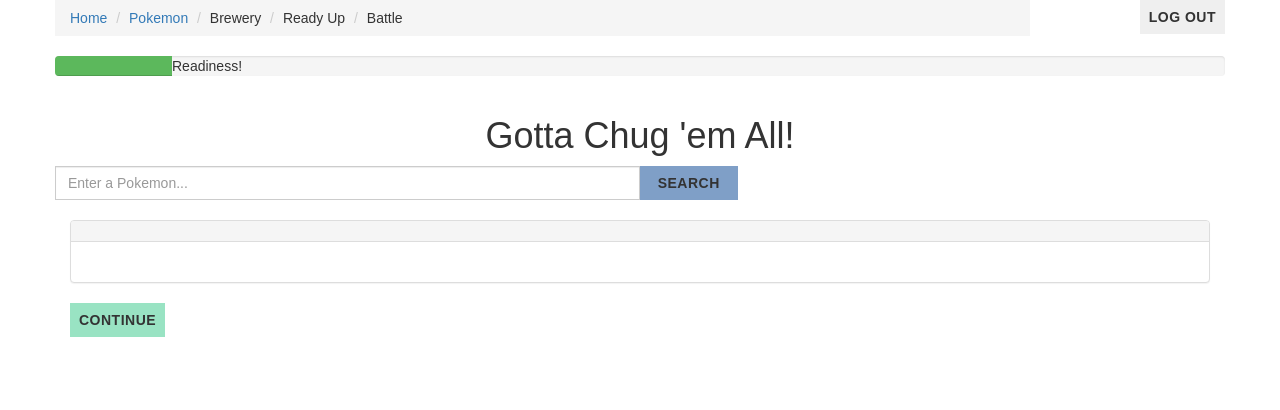
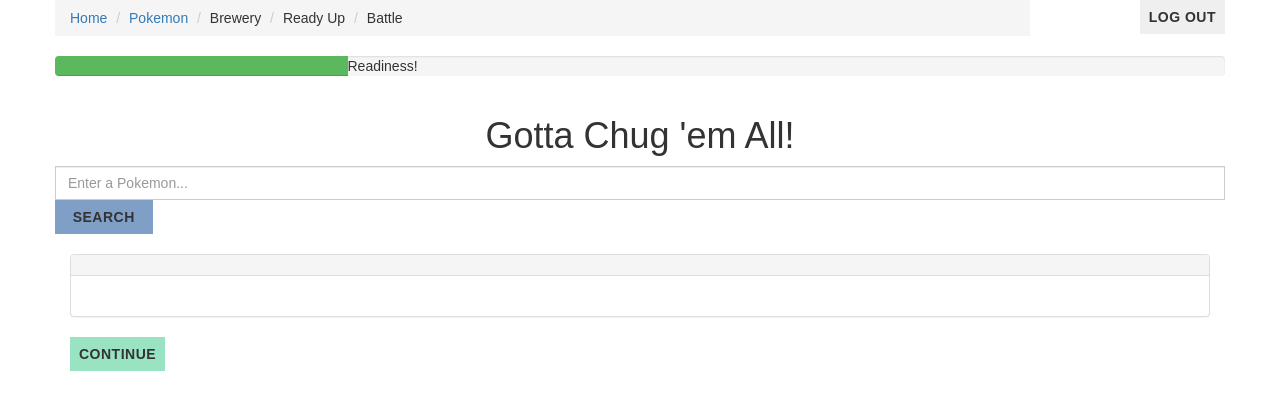
Before and after one commit to Fitchburgh/poke_brew, a Rails app: page /pokemon/index in a window 1280 px wide. Shown: the top 410 px of the page. Run offline with Rails 7, Linux system fonts and the light colour scheme; style sheets or scripts are compiled from the project's sources; some libraries are stand-ins or nearby versions; some web fonts are replaced.

Commit message:
html and css updated.  Pretty much where I want it, just need to add effects, colors, and images. Base groundwork done for the flow of the app.

```diff
--- a/app/assets/stylesheets/main.css
+++ b/app/assets/stylesheets/main.css
@@ -7,11 +7,19 @@
   max-width: 25%;
 }
 
-#pkmnSearch {
-  max-width: 50%
+#pkmnSearch, #brewerySearch {
+
 }
 
-.beer-continue-btn, .poke-continue-btn {
+.display-current-btn {
+
+}
+
+.search-bars {
+  text-align: center;
+}
+
+.continue-btn {
   background-color: rgba(53, 199, 136, 0.5);
 }
 
--- a/app/views/game/battle.html.erb
+++ b/app/views/game/battle.html.erb
@@ -19,3 +19,6 @@
     <h1 class="countdown text-center"></h1>
   </div>
 </div>
+<div class="container battle-board-container">
+
+</div>
--- a/app/views/game/index.html.erb
+++ b/app/views/game/index.html.erb
@@ -27,13 +27,16 @@
     <div class="col-sm-12">
       <div class="panel panel-default">
         <div class="panel-heading">
-          <h3 class="panel-title"></h3>
+          <h3 class="panel-title poke-panel-title"></h3>
         </div>
         <div class="panel-body">
           <ul class="pokemonLoadout">
           </ul>
+          <ul class="attacks-ul">
+          </ul>
         </div>
       </div>
+      <button type="submit" class="btn sharp btn-primary display-current-btn col-md-1"><p>View Current 'Mon</p>
     </div>
 
   </div>
--- a/app/views/pokemon/index.html.erb
+++ b/app/views/pokemon/index.html.erb
@@ -11,7 +11,7 @@
   </div>
   <div class="row">
     <div class="progress">Readiness!
-      <div class="progress-bar sharp progress-bar-success" role="progressbar" aria-valuenow="10" aria-valuemin="0" aria-valuemax="100" style="width: 10%">
+      <div class="progress-bar sharp progress-bar-success" role="progressbar" aria-valuenow="25" aria-valuemin="0" aria-valuemax="100" style="width: 25%">
       </div>
     </div>
   </div>
@@ -19,9 +19,10 @@
 
 <div class="container main-body">
   <h1 class="tagline text-center"> Gotta Chug 'em All!</h1>
-  <div class="row">
+  <div class="row search-bars">
     <input type="text" class="form-control sharp search-bar col-sm-3" autocomplete="off" id="pkmnSearch" placeholder="Enter a Pokemon..."></input>
-    <button type="submit" class="btn sharp btn-default pkmn-search-btn col-md-1">Search</button>
+    <br />
+    <button type="submit" class="btn sharp btn-default pull-left pkmn-search-btn col-md-1">Search</button>
   </div>
   <br />
   <div class="pokeLoadout">
@@ -34,8 +35,9 @@
         </ul>
       </div>
     </div>
-    <a href="/brewery/index"><button type="submit" class="btn sharp btn-default poke-continue-btn col-md-1">Continue</button></a>
+
   </div>
+  <a href="/brewery/index"><button type="submit" class="btn sharp btn-default continue-btn col-md-1">Continue</button></a>
 </div>
 <br />
 <!-- <div class="container">
--- /dev/null
+++ b/cache/pokemon/growlithe.json
@@ -0,0 +1 @@
+{"name":"growlithe","weight":190,"type":{"slot":1,"type":{"url":"http://pokeapi.co/api/v2/type/10/","name":"fire"}},"attacks":[{"attack_one":"","attack_two":"","attack_three":"","attack_four":""}]}
--- a/config/routes.rb
+++ b/config/routes.rb
@@ -3,7 +3,7 @@
 
   devise_for :trainers
   # root to: 'pokemon#index'
-  root to: 'game#home'
+  root to: 'game#index'
 
   get 'brewery/index'
 
```
Also changed, not shown: app/assets/javascripts/main.js (+48 -29 lines), app/views/brewery/index.html.erb (+5 -3 lines), app/views/game/loadout.html.erb (+1 -6 lines), 1 other file.
